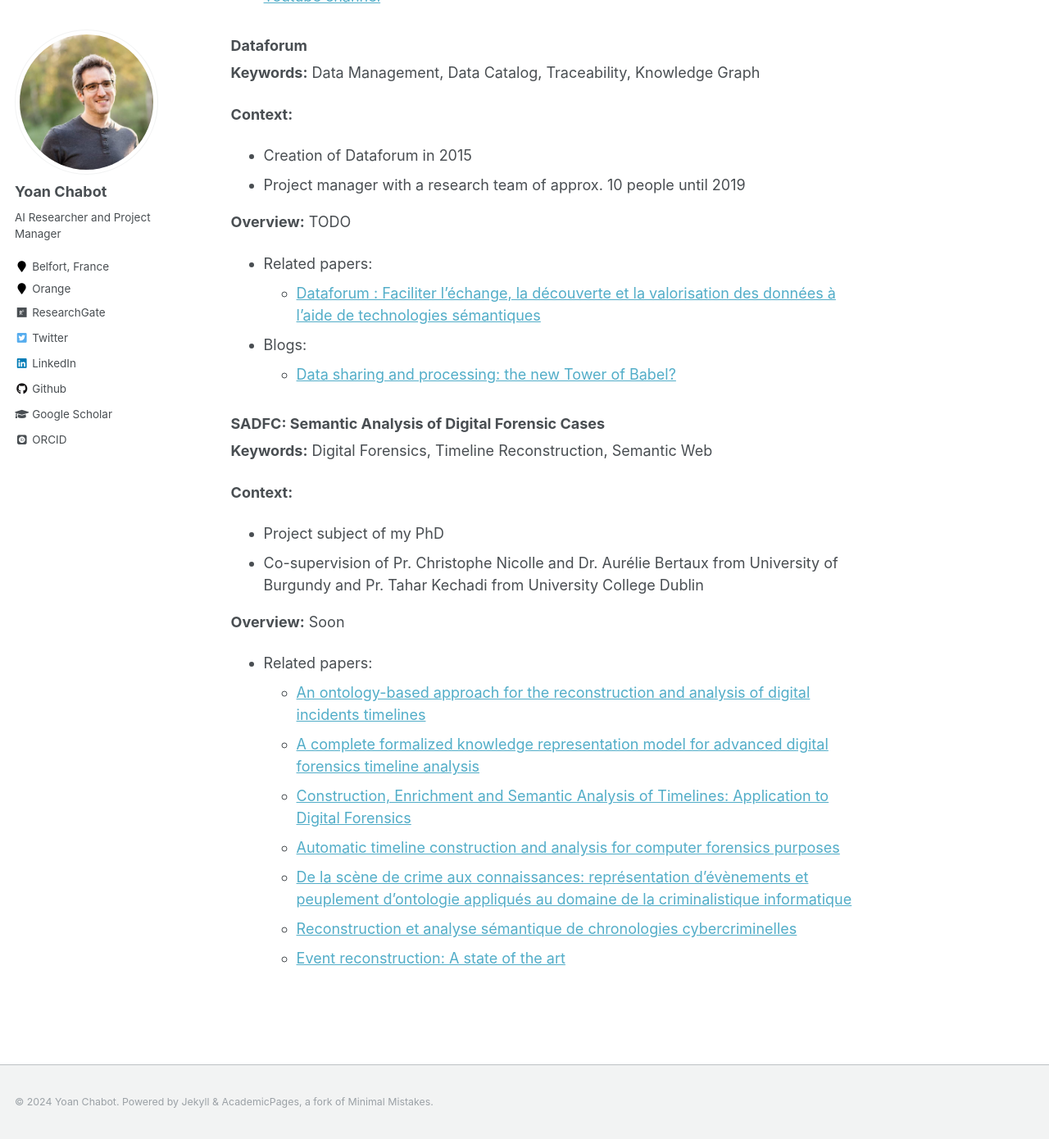
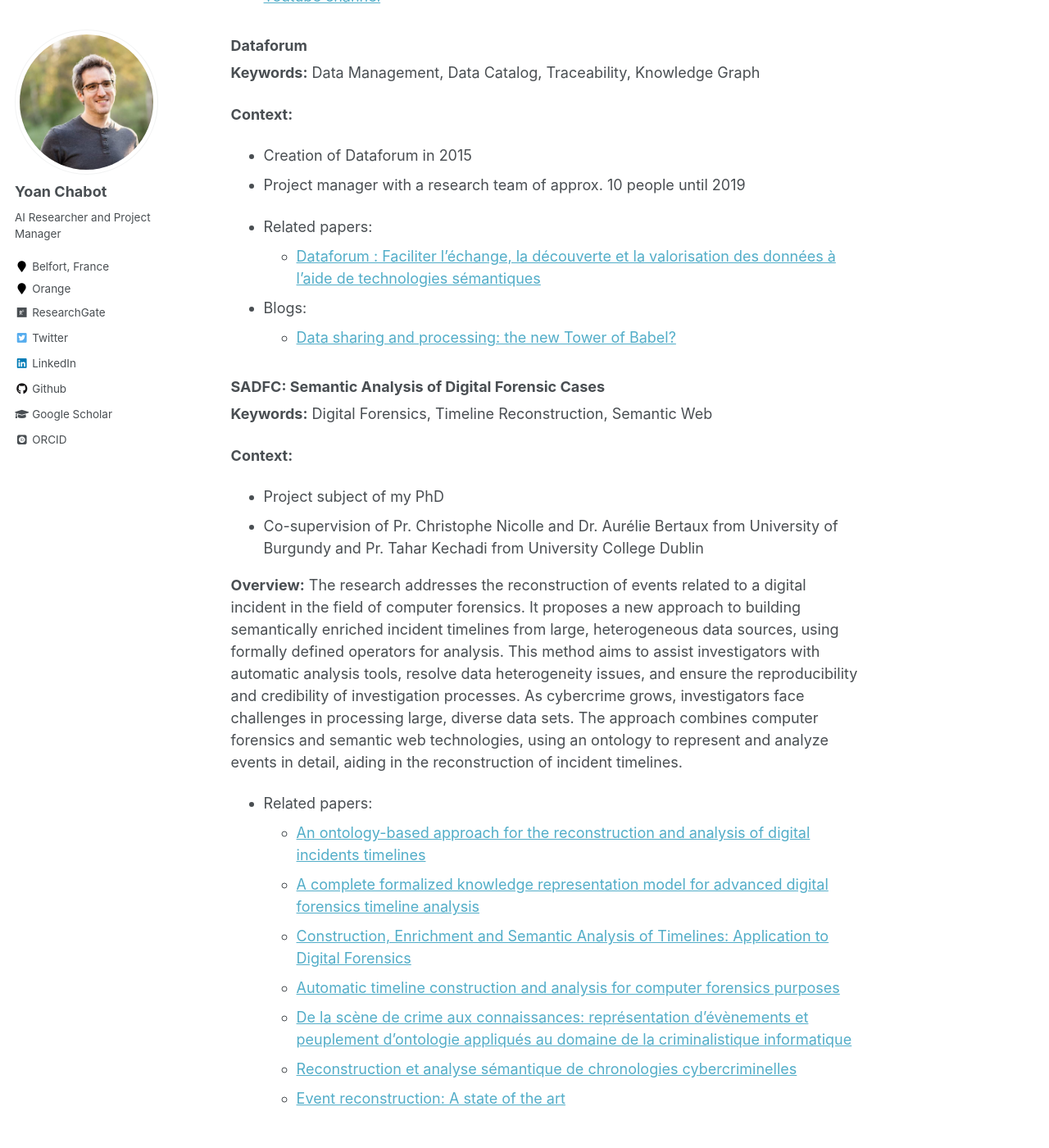
Before and after one commit to yoanchabot/yoanchabot.github.io, a Jekyll site: the page built from _pages/research.md, in a window 1280 px wide and 1400 px high, scrolled down 2890 px. Shown: the whole window at 82% size. Built offline with Jekyll 4.4.1, drawn with Linux system fonts in a browser that asks for light colours; some web fonts are replaced.

Commit message:
Update research.md

```diff
--- a/_pages/research.md
+++ b/_pages/research.md
@@ -81,13 +82,11 @@ DAGOBAH aims at proposing solutions to semantically anotate tables and to exploi
 
 <a name="dataforum"></a>
 ### Dataforum
-<b>Keywords:</b> Data Management, Data Catalog, Traceability, Knowledge Graph
+**Keywords:** Data Management, Data Catalog, Traceability, Knowledge Graph
 
-<b>Context:</b>
+**Context:**
 * Creation of Dataforum in 2015
 * Project manager with a research team of approx. 10 people until 2019
-
-<b>Overview:</b> TODO
 
 * Related papers:
   * <a href="https://yoanchabot.github.io/publications#egc_2019">Dataforum : Faciliter l'échange, la découverte et la valorisation des données à l'aide de technologies sémantiques</a>
@@ -97,26 +96,14 @@ DAGOBAH aims at proposing solutions to semantically anotate tables and to exploi
 
 <a name="sadfc"></a>
 ### SADFC: Semantic Analysis of Digital Forensic Cases
-<b>Keywords:</b> Digital Forensics, Timeline Reconstruction, Semantic Web
+**Keywords:** Digital Forensics, Timeline Reconstruction, Semantic Web
 
-<b>Context:</b>
+**Context:**
 * Project subject of my PhD
 * Co-supervision of Pr. Christophe Nicolle and Dr. Aurélie Bertaux from University of Burgundy and Pr. Tahar Kechadi from University College Dublin
 
-<b>Overview:</b> Soon
-<!--
-Le problème traité est celui de la reconstruction d’évènements liés à un incident numérique pour
-le domaine de la criminalistique informatique. Mes travaux de recherche proposent une nouvelle
-approche permettant de construire des chronologies d’incidents enrichies sémantiquement à partir de sources d’informations volumineuses et hétérogènes et d’analyser les connaissances sur l’incident à l’aide d’opérateurs formellement définis. Cette approche vise à :
--Assister les enquêteurs dans le traitement d’importants volumes de données en mettant à leur
-disposition des outils d’analyses automatiques basés sur les informations sémantiques contenues dans les chronologies.
--Résoudre les problèmes techniques liés à l’hétérogénéité des données en proposant une architecture post-traitant les données produites par l’outil Plaso à l’aide d’extracteurs ad-hoc.
--Assurer la reproductibilité des processus d’investigation et la crédibilité des résultats produits par
-le biais du stockage d’informations sur l’investigation et l’explicitation d’un modèle de processus
-formel.
-La cybercriminalité est un phénomène prenant de l’importance de nos jours et un nombre croissant d’infractions commises à l’aide ou contre des systèmes informatiques sont signalées. Les fraudes sur Internet, le harcèlement via les réseaux sociaux et les logiciels de messagerie, le cyber-terrorisme ou encore les intrusions dans des systèmes sont autant d’infractions perpétrées contre des individus ou des entreprises. Ces nouveaux phénomènes obligent les états et les sociétés à investir des sommes d’argent toujours plus importantes pour garantir la sécurité des individus et des installations. Ainsi, le domaine de la criminalistique informatique a connu un essor important ces dernières années.
-Les investigations concernant des affaires cybercriminelles sont différentes des investigations plus courantes. Avec l’avancée et l’omniprésence des technologies dans notre environnement, il est demandé aux investigateurs de traiter des grands volumes de données et provenant de sources hétérogènes rendant les tâches de traitement et d’analyse particulièrement difficiles et fastidieuses. De plus, une investigation cybercriminelle est un processus complexe dans lequel chaque conclusion doit être supportée par des pièces à conviction collectées de manière rigoureuse afin de leur donner le poids et la crédibilité nécessaire pour faire avancer l’enquête. Dans ce projet, nous nous intéressons plus particulièrement à la phase de reconstruction de scénarios d’une investigation. Cette étape permet aux enquêteurs et à la Justice d’avoir un aperçu global des évènements survenus durant l’incident faisait l’objet de l’enquête. La reconstruction de scénarios peut être vu comme un processus prenant en entrée un ensemble de pièces à conviction et produisant en sortie la chronologie des évènements concernant l’incident.
-L’approche proposée par notre équipe se situe au croisement des domaines de la criminalistique informatique et du web sémantique. Dans nos travaux, une nouvelle méthodologie, étayée par une théorie, est proposée pour assister les enquêteurs à travers le processus de reconstruction (construction de la chronologie et analyse). Pour cela, une ontologie intégrant les connaissances liées au savoir-faire métier d’experts de la criminalistique informatique et de développeurs de logiciels est utilisée. L’utilisation d’une ontologie nous permet de représenter les évènements de manière détaillée et par la suite de les analyser de manière automatique et pertinente. -->
+**Overview:**
+The research addresses the reconstruction of events related to a digital incident in the field of computer forensics. It proposes a new approach to building semantically enriched incident timelines from large, heterogeneous data sources, using formally defined operators for analysis. This method aims to assist investigators with automatic analysis tools, resolve data heterogeneity issues, and ensure the reproducibility and credibility of investigation processes. As cybercrime grows, investigators face challenges in processing large, diverse data sets. The approach combines computer forensics and semantic web technologies, using an ontology to represent and analyze events in detail, aiding in the reconstruction of incident timelines.
 
 * Related papers:
   * <a href="https://yoanchabot.github.io/publications#digital_investigation_2015">An ontology-based approach for the reconstruction and analysis of digital incidents timelines</a>
```
Also changed, not shown: other parts of _pages/research.md (+1 -0 lines).
